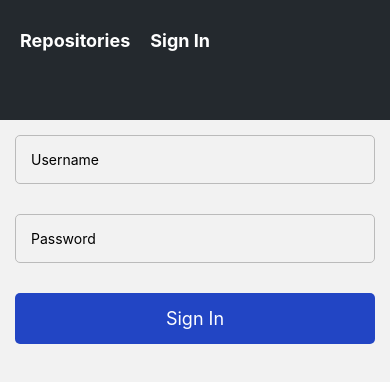
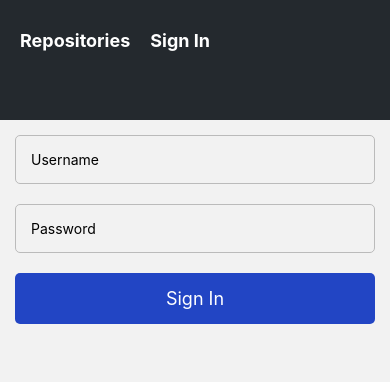
Before and after one commit to fedpre/full-stack-react-native, a React Native app in the folder rate-repository-app/: screen /SignIn in a window 390 px wide. Shown: the top 382 px of the page. Built offline with nearby package versions, Linux system fonts and the light colour scheme.

Commit message:
Completed exercise 10.9

```diff
--- a/rate-repository-app/package.json
+++ b/rate-repository-app/package.json
@@ -27,7 +27,8 @@
     "react-native-screens": "~3.11.1",
     "react-native-web": "0.17.7",
     "react-router-native": "^5.3.2",
-    "webpack-dev-server": "~3.11.0"
+    "webpack-dev-server": "~3.11.0",
+    "yup": "^0.32.11"
   },
   "devDependencies": {
     "@babel/core": "^7.12.9",
--- a/rate-repository-app/src/components/FormikTextInput.jsx
+++ b/rate-repository-app/src/components/FormikTextInput.jsx
@@ -6,7 +6,8 @@ import Text from './Text';
 
 const styles = StyleSheet.create({
   errorText: {
-    marginTop: 5,
+    marginLeft: 15,
+    color: '#d73a4a',
   },
 });
 
--- a/rate-repository-app/src/components/SignIn.jsx
+++ b/rate-repository-app/src/components/SignIn.jsx
@@ -1,41 +1,55 @@
-import Text from './Text';
-import { Formik, useField } from 'formik'
-import { View, StyleSheet, Pressable } from 'react-native'
-import FormikTextInput from './FormikTextInput';
-
+import Text from "./Text";
+import { Formik, useField } from "formik";
+import { View, StyleSheet, Pressable } from "react-native";
+import FormikTextInput from "./FormikTextInput";
+import * as yup from "yup";
 
 const SignIn = () => {
+  const validationSchema = yup.object().shape({
+    username: yup
+      .string()
+      .min(3, "Username is too short")
+      .required("Username is required"),
+    password: yup
+      .string()
+      .min(3, "Password is too short")
+      .required("Password is required"),
+  });
 
   const styles = StyleSheet.create({
     btn: {
-      backgroundColor: '#2245C4',
+      backgroundColor: "#2245C4",
       padding: 15,
       margin: 15,
       borderRadius: 5,
     },
     btnText: {
-      color: '#fff',
-      textAlign: 'center',
+      color: "#fff",
+      textAlign: "center",
       fontSize: 18,
-    }
-  })
+    },
+  });
 
   const onSubmit = (values) => {
     console.log(values);
-  }
+  };
 
   const initialValues = {
-    username: '',
-    password: ''
-  }
+    username: "",
+    password: "",
+  };
 
   return (
     <View>
-      <Formik initialValues={initialValues} onSubmit={onSubmit}>
+      <Formik initialValues={initialValues} onSubmit={onSubmit} validationSchema={validationSchema}>
         {({ handleSubmit }) => (
           <View>
-            <FormikTextInput name='username' placeholder='Username'/>
-            <FormikTextInput name='password' placeholder='Password' secureTextEntry={true}/>
+            <FormikTextInput name="username" placeholder="Username" />
+            <FormikTextInput
+              name="password"
+              placeholder="Password"
+              secureTextEntry={true}
+            />
             <Pressable onPress={handleSubmit} style={styles.btn}>
               <Text style={styles.btnText}>Sign In</Text>
             </Pressable>
@@ -43,7 +57,7 @@ const SignIn = () => {
         )}
       </Formik>
     </View>
-  )
+  );
 };
 
 export default SignIn;
--- a/rate-repository-app/src/components/TextInput.jsx
+++ b/rate-repository-app/src/components/TextInput.jsx
@@ -4,8 +4,17 @@ const styles = StyleSheet.create({
   input: {
     padding: 15,
     margin: 15,
+    marginBottom: 5,
     borderWidth: 1,
     borderColor: '#bbb',
+    borderRadius: 5,
+  },
+  inputError: {
+    padding: 15,
+    margin: 15,
+    marginBottom: 5,
+    borderWidth: 1,
+    borderColor: '#d73a4a',
     borderRadius: 5,
   }
 });
@@ -13,7 +22,7 @@ const styles = StyleSheet.create({
 const TextInput = ({ style, error, ...props }) => {
   const textInputStyle = [style]
 
-  return <NativeTextInput style={styles.input} {...props} />
+  return <NativeTextInput style={error ? styles.inputError : styles.input} {...props} />
 };
 
 export default TextInput;
```
Also changed, not shown: 1 other file (tests, documents, lock files or other folders).
